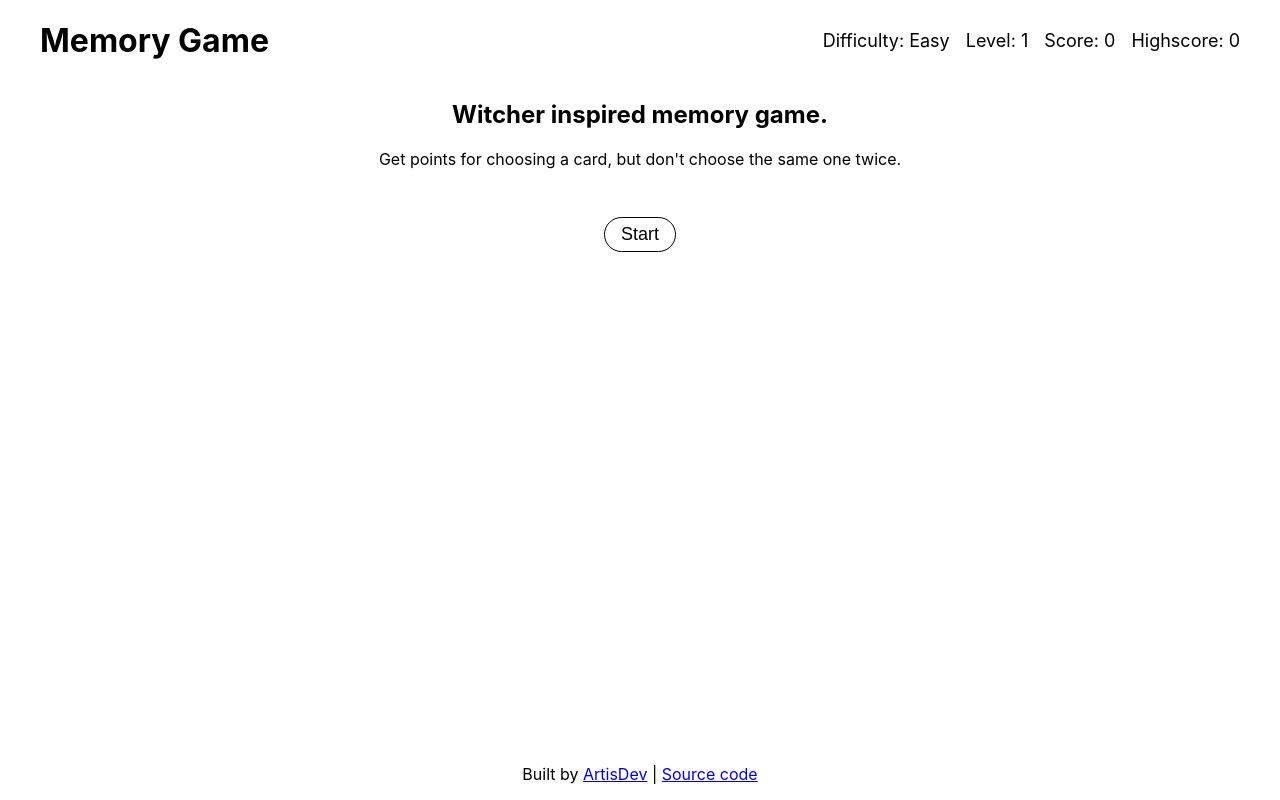
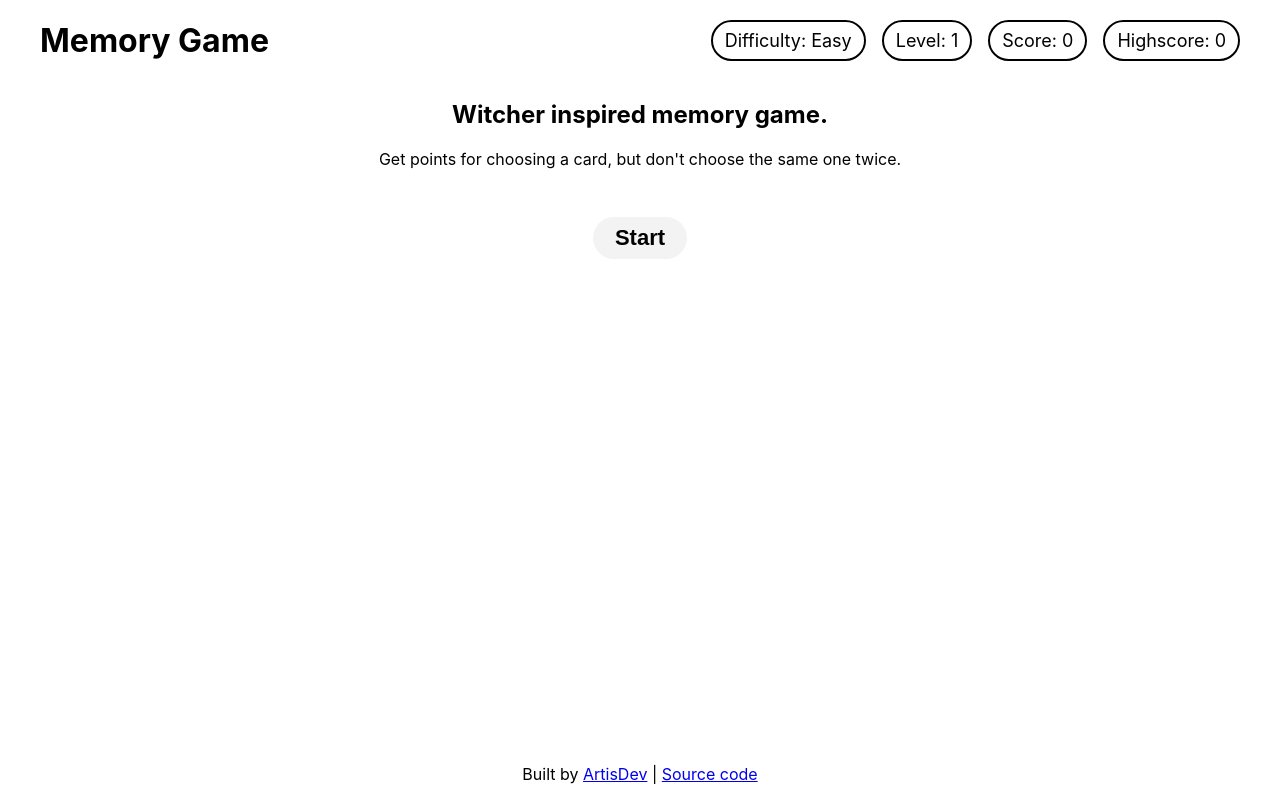
Before and after one commit to Artis-Dev/memory-game, a React (Create React App) app: page / in a window 1280 px wide. Built offline with nearby package versions, Linux system fonts and the light colour scheme.

Commit message:
Update styling

```diff
--- a/src/styles/Button.css
+++ b/src/styles/Button.css
@@ -1,9 +1,10 @@
 .Button {
-  background-color: #fff;
-  padding: 6px 16px;
-  border-radius: 18px;
-  border: 1px solid;
-  font-size: 18px;
+  background-color: #f3f3f4;
+  padding: 8px 22px;
+  border-radius: 22px;
+  border: none;
+  font-size: 22px;
+  font-weight: 600;
   cursor: pointer;
 }
 
--- a/src/styles/Stats.css
+++ b/src/styles/Stats.css
@@ -1,5 +1,11 @@
 .Stats {
   font-size: 18px;
+}
+
+.Stats > span {
+  padding: 8px 12px;
+  border: 2px solid;
+  border-radius: 23px;
 }
 
 .Stats > span:not(:last-child) {
```
